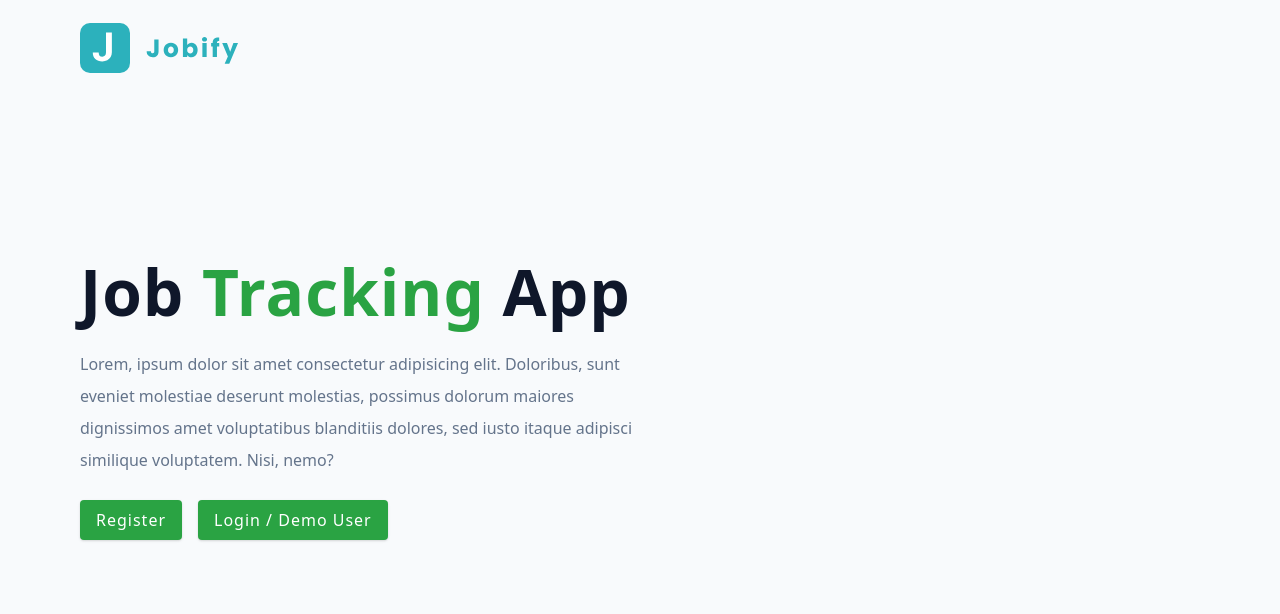
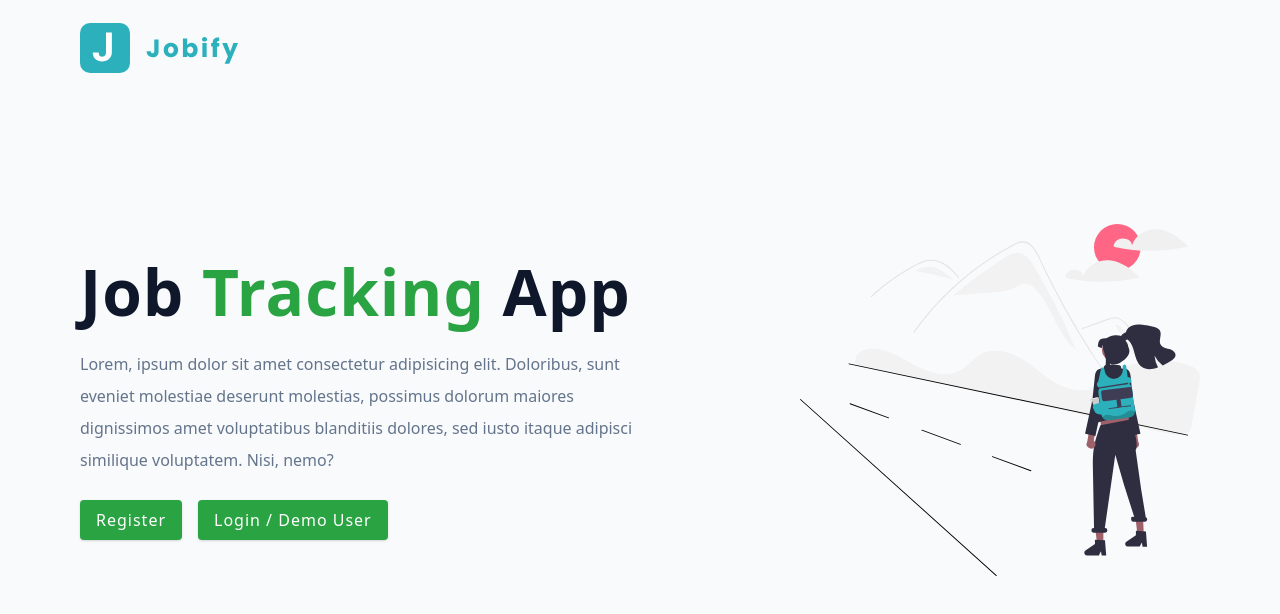
Before and after one commit to marcoArCha/Client, a React (Vite) app: page / in a window 1280 px wide. Shown: the top 614 px of the page. Built offline with nearby package versions, Linux system fonts and the light colour scheme.

Commit message:
Img added to Landing page

```diff
--- a/src/pages/Landing.jsx
+++ b/src/pages/Landing.jsx
@@ -29,6 +29,7 @@ const Landing = () => {
             Login / Demo User
           </Link>
         </div>
+        <img src={main} alt="job hunt" className="img main-img" />
       </div>
     </Wrapper>
   );
```
